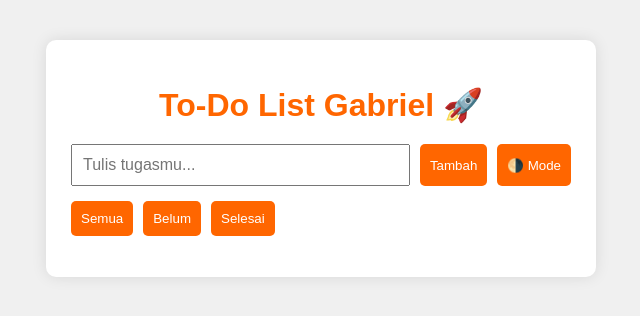
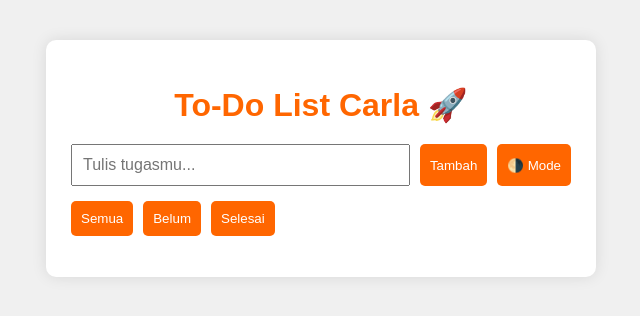
Before and after one commit to gabtann/to-do-list, a plain HTML site: page index.html in a window 1280 px wide. Shown: the whole page, without its empty margins (319-959 px from the left). Drawn offline with Linux system fonts and the light colour scheme.

Commit message:
Update index.html

```diff
--- a/index.html
+++ b/index.html
@@ -8,7 +8,7 @@
 </head>
 <body>
   <div class="container">
-    <h1>To-Do List Gabriel 🚀</h1>
+    <h1>To-Do List Carla 🚀</h1>
 
     <div class="controls">
       <input type="text" id="taskInput" placeholder="Tulis tugasmu..." />
```
